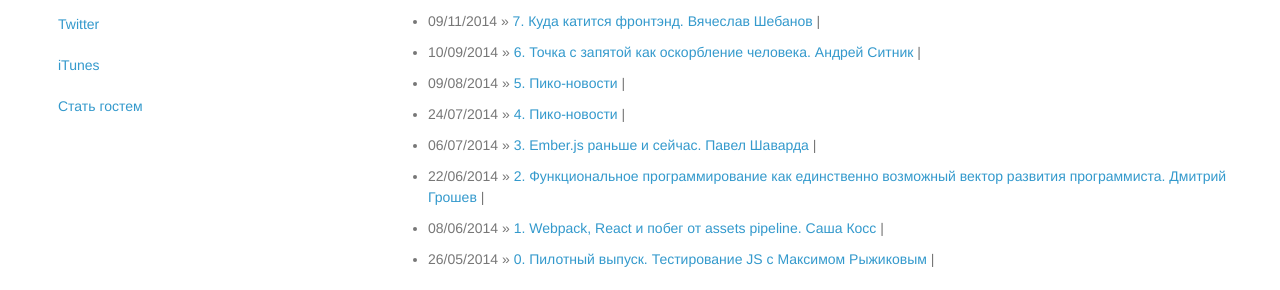
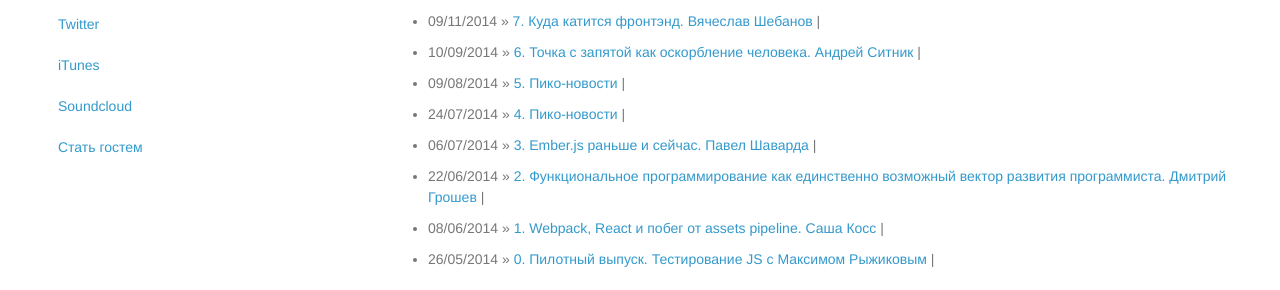
Before and after one commit to frontflip-podcast/frontflip-podcast.github.io, a Jekyll site: the page built from index.markdown, in a window 1280 px wide. Shown: the part 474-764 px from the top of the page. Built offline with Jekyll 4.4.1, drawn with Linux system fonts in a browser that asks for light colours; comment, search, counter and statistics services are not loaded.

Commit message:
link to soundcloud

```diff
--- a/_layouts/default.html
+++ b/_layouts/default.html
@@ -35,8 +35,9 @@
         <p><small>Подкаст о JavaScript'e, фронтенде и сопутствующих технологиях</small></p>
         <img src="/images/logo.jpg" alt="Frontflip podcast">
         <p><a href="/podcast.xml">RSS</a></p>
-        <p><a href="https://twitter.com/frontflip_js">Twitter</a>
-        <p><a href="https://itunes.apple.com/ru/podcast/frontflip/id884716456">iTunes</a>
+        <p><a href="https://twitter.com/frontflip_js">Twitter</a></p>
+        <p><a href="https://itunes.apple.com/ru/podcast/frontflip/id884716456">iTunes</a></p>
+        <p><a href="https://soundcloud.com/frontflipjs">Soundcloud</a></p>
         <p><a href="mailto:somebody32@gmail.com,suschev.artem@gmail.com?subject=[Гость]&body=Привет! Буду рад записать подкаст с вами на тему ">Стать гостем</a></p>
       </header>
       <section class=top>
```
